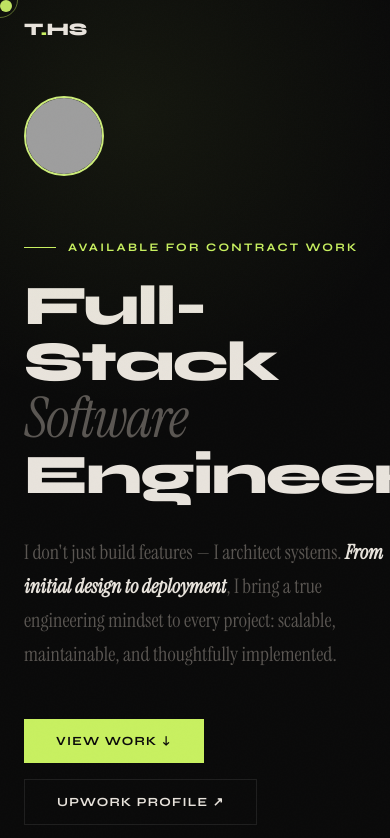
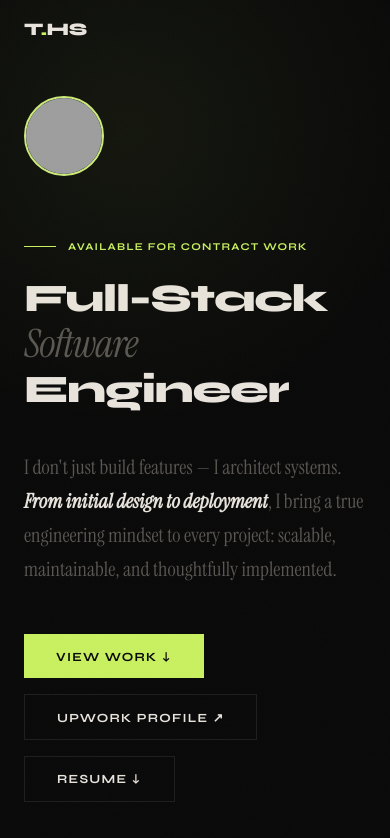
Before and after one commit to THSort/THSort.github.io, a plain HTML site: page index.html in a window 390 px wide. Shown: the top 838 px of the page. Drawn offline with nearby package versions, Linux system fonts and the light colour scheme; grey boxes are pictures that could not be loaded.

Commit message:
Add files via upload
fixes

```diff
--- a/index.html
+++ b/index.html
@@ -24,7 +24,7 @@
 
   *, *::before, *::after { box-sizing: border-box; margin: 0; padding: 0; }
 
-  html { scroll-behavior: smooth; }
+  html { scroll-behavior: smooth; overflow-x: hidden; }
 
   body {
     background: var(--bg);
@@ -32,6 +32,7 @@
     font-family: var(--font-display);
     overflow-x: hidden;
     cursor: none;
+    max-width: 100%;
   }
 
   /* Custom cursor */
@@ -564,12 +565,17 @@
   }
 
   @media (max-width: 900px) {
+    body { cursor: auto; }
+    .cursor, .cursor-ring { display: none; }
+    .btn { cursor: pointer; }
     nav { padding: 1.2rem 1.5rem; }
     .nav-links { display: none; }
-    .hero { padding: 6rem 1.5rem 3rem; grid-template-columns: 1fr; }
+    .hero { padding: 6rem 1.5rem 3rem; grid-template-columns: 1fr; overflow: visible; }
     .hero-photo-wrap { order: -1; display: flex; justify-content: flex-start; }
     .hero-photo-wrap::before { display: none; }
     .hero-photo-wrap img { width: 80px; height: 80px; border-radius: 50%; object-position: center 35%; border: 2px solid var(--accent); }
+    h1 { line-height: 1.15; font-size: clamp(2.2rem, 10vw, 3.5rem); padding-bottom: 0.15em; }
+    .hero-label { font-size: 0.65rem; letter-spacing: 0.12em; }
     section { padding: 5rem 1.5rem; }
     .about-grid { grid-template-columns: 1fr; gap: 3rem; }
     .project-item { grid-template-columns: 1fr; min-height: auto; }
```
